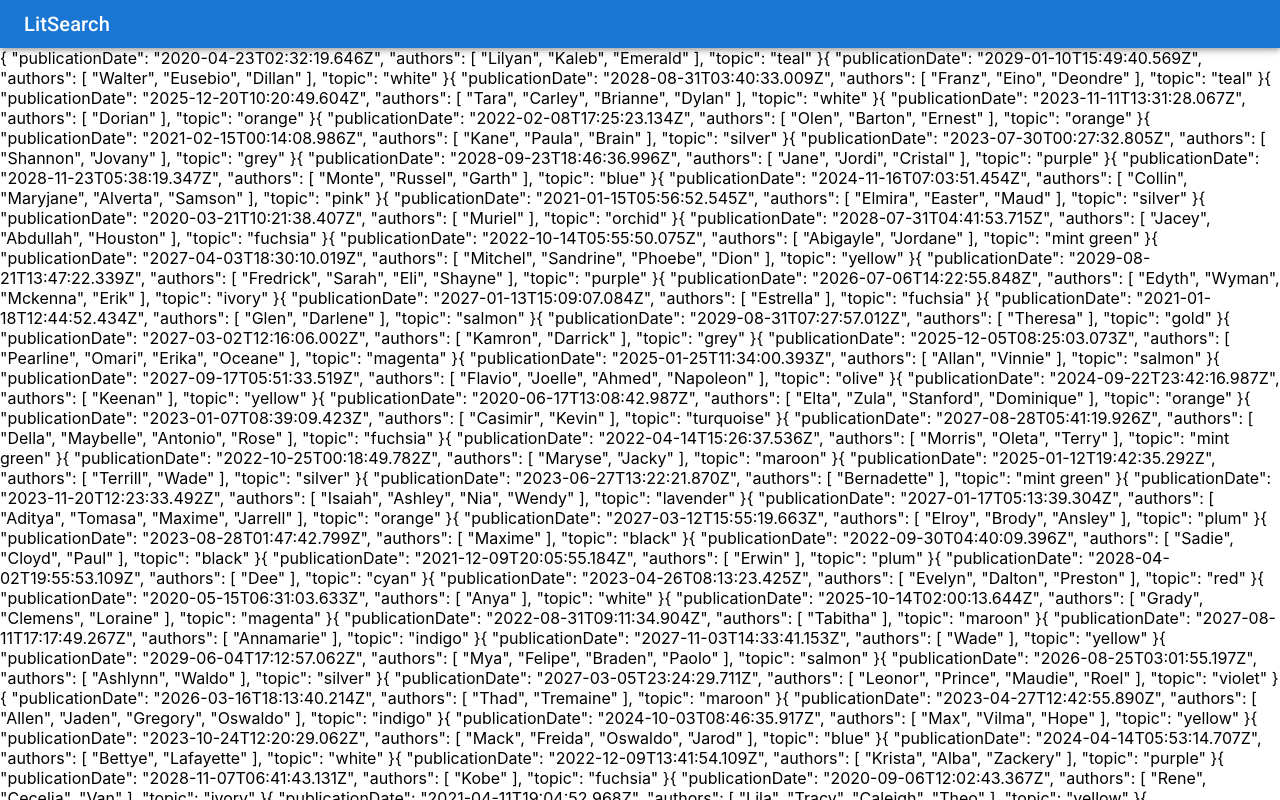
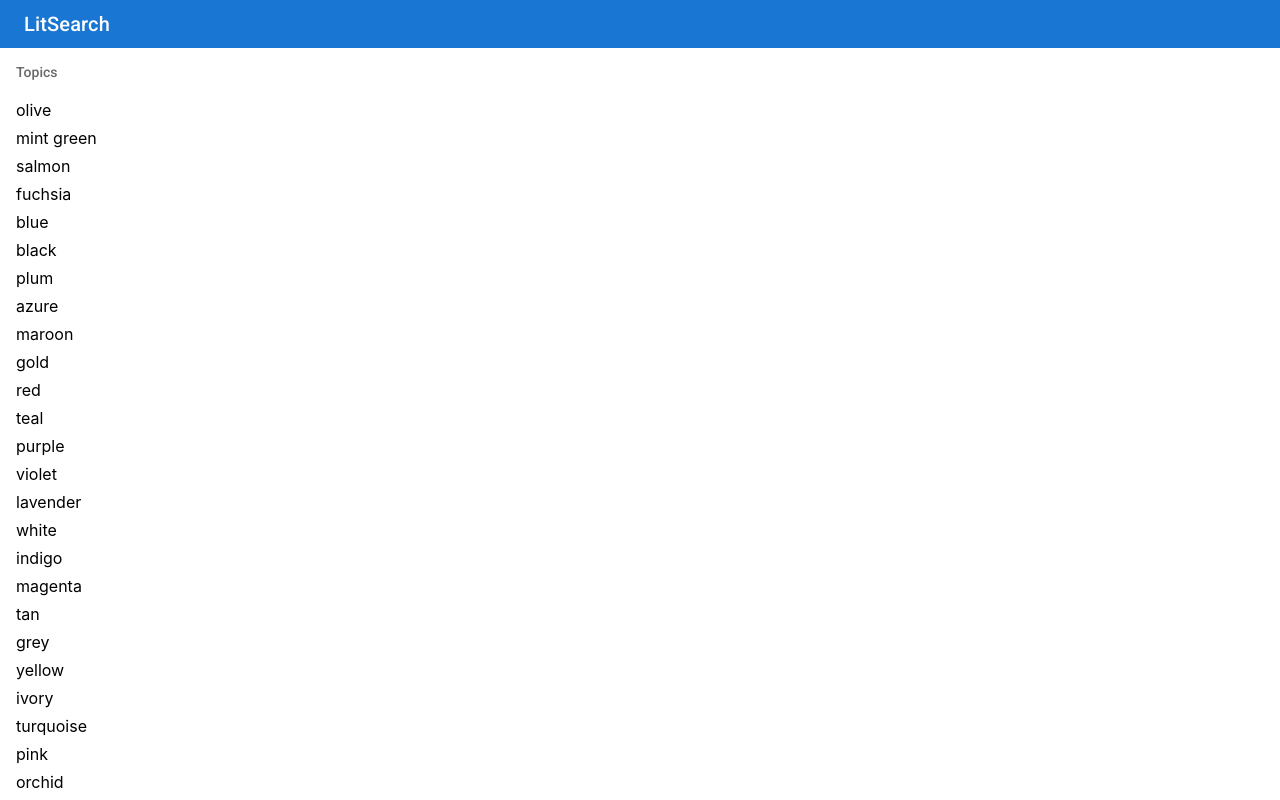
Before and after one commit to maneetgoyal/lit-search, a React (Create React App) app: page / in a window 1280 px wide. Shown: the top 800 px of the page. Built offline with nearby package versions, Linux system fonts and the light colour scheme.

Commit message:
Add Topics List

```diff
--- a/src/App.tsx
+++ b/src/App.tsx
@@ -1,7 +1,15 @@
-import { AppBar, Toolbar, Typography } from "@mui/material";
+import { AppBar, Toolbar, Typography, List, ListItem, ListSubheader } from "@mui/material";
 import { getDummyData } from "./utils";
 
 export function App(): JSX.Element {
+  const data = getDummyData();
+  const topics = Array.from(
+    new Set(
+      data.map((ele) => {
+        return ele.topic;
+      })
+    )
+  );
   return (
     <>
       <AppBar position="static">
@@ -11,9 +19,11 @@ export function App(): JSX.Element {
           </Typography>
         </Toolbar>
       </AppBar>
-      {getDummyData().map((ele) => {
-        return JSON.stringify(ele, undefined, 2);
-      })}
+      <List subheader={<ListSubheader>Topics</ListSubheader>} dense>
+        {topics.map((ele) => {
+          return <ListItem>{ele}</ListItem>;
+        })}
+      </List>
     </>
   );
 }
```
